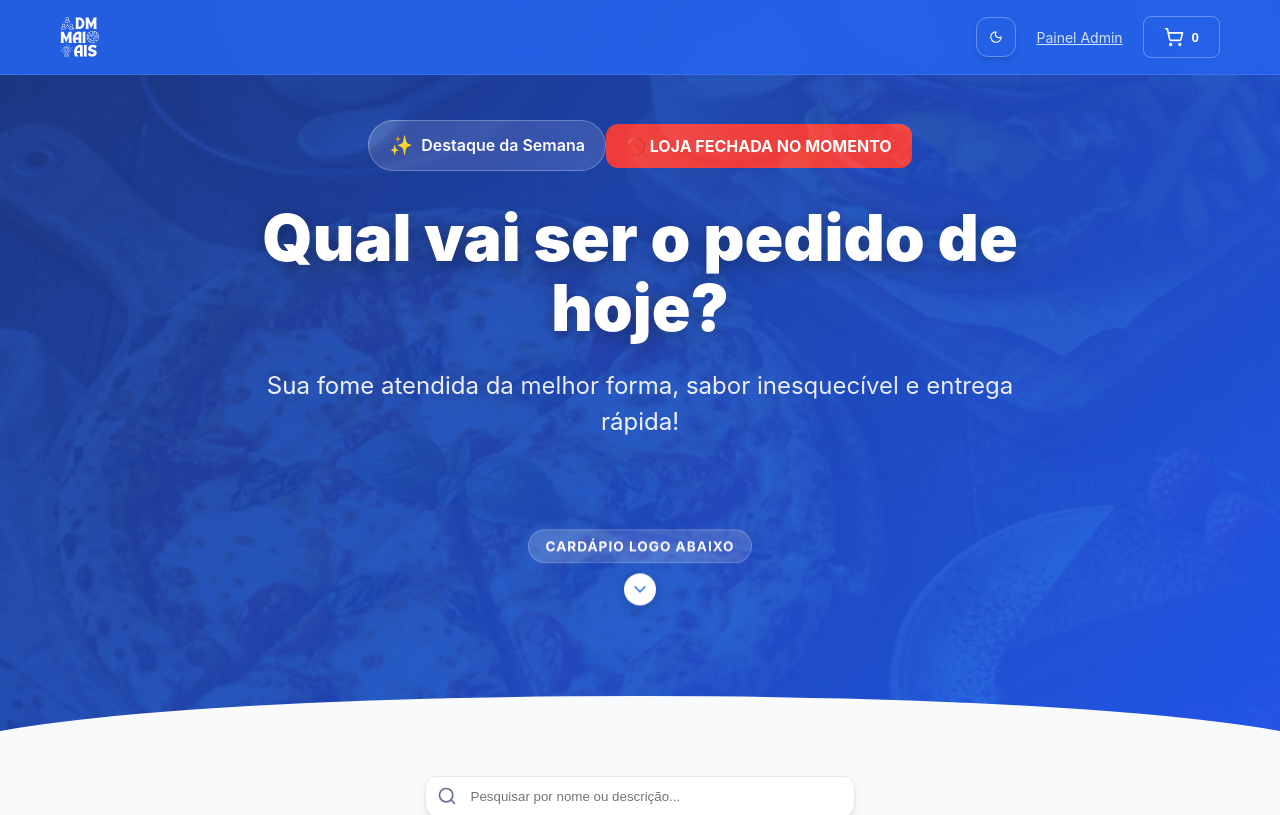
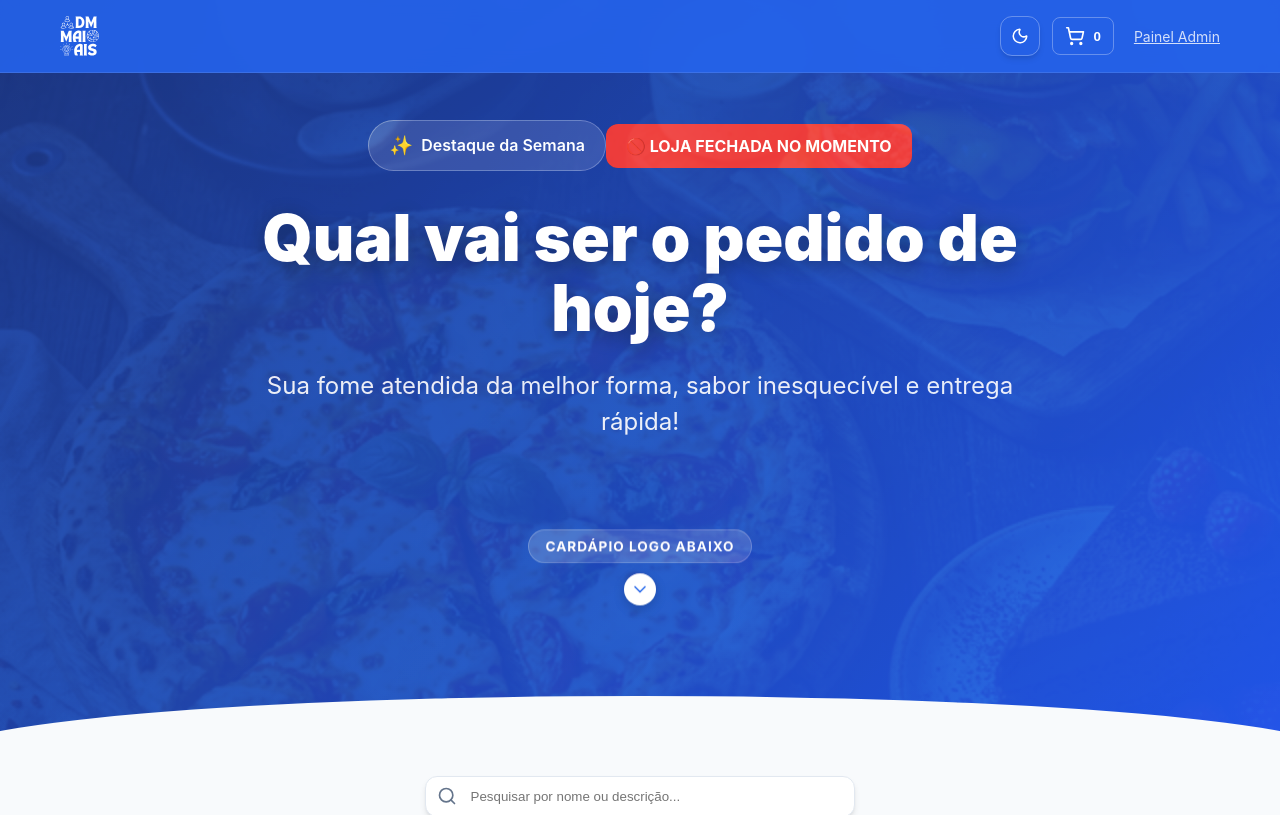
Before and after one commit to Pnuelzin/SITE-PF-ADM, a React (Vite) app: page / in a window 1280 px wide. Shown: the top 815 px of the page. Built offline with nearby package versions, Linux system fonts and the light colour scheme; no server answers; the database is empty.

Commit message:
style: Mantém o seletor de tema visível ao lado do carrinho no Mobile (Home)

```diff
--- a/src/pages/Home.tsx
+++ b/src/pages/Home.tsx
@@ -167,32 +167,35 @@ const Home: React.FC = () => {
           <Link to="/" className="logo">
             <img src="/image/Vector.svg" alt="Logo" style={{ height: '40px', width: 'auto' }} />
           </Link>
-          <div style={{ display: 'flex', alignItems: 'center', gap: '20px' }}>
-            <div className="hide-mobile" style={{ display: 'flex', alignItems: 'center', gap: '20px' }}>
+          <div style={{ display: 'flex', alignItems: 'center', gap: '12px' }}>
+            {/* Theme Toggle - Always Visible */}
             <button
               onClick={toggleTheme}
               className="theme-toggle"
               title={theme === 'light' ? 'Ativar Modo Escuro' : 'Ativar Modo Claro'}
-                style={{ background: 'transparent', border: '1px solid rgba(255,255,255,0.3)', color: 'white', cursor: 'pointer', borderRadius: '12px', padding: '8px 12px', display: 'flex', alignItems: 'center', justifyContent: 'center' }}
+              style={{ background: 'transparent', border: '1px solid rgba(255,255,255,0.3)', color: 'white', cursor: 'pointer', borderRadius: '12px', padding: '8px 10px', display: 'flex', alignItems: 'center', justifyContent: 'center' }}
             >
               {theme === 'light' ? <Moon size={20} /> : <Sun size={20} />}
             </button>
-              <Link to="/admin/login" style={{ color: 'rgba(255,255,255,0.8)', fontSize: '0.875rem' }}>Painel Admin</Link>
-            </div>
 
+            {/* Cart Button - Always Visible */}
             <button
               onClick={() => setIsCartOpen(true)}
               className="btn-outline"
-              style={{ display: 'flex', alignItems: 'center', gap: '8px', background: 'transparent', border: '1px solid rgba(255,255,255,0.3)', color: 'white', cursor: 'pointer' }}
+              style={{ display: 'flex', alignItems: 'center', gap: '8px', background: 'transparent', border: '1px solid rgba(255,255,255,0.3)', color: 'white', cursor: 'pointer', padding: '8px 12px' }}
             >
               <ShoppingCart size={20} />
               <span>{cart.length}</span>
             </button>
 
+            <div className="hide-mobile">
+              <Link to="/admin/login" style={{ color: 'rgba(255,255,255,0.8)', fontSize: '0.875rem', marginLeft: '8px' }}>Painel Admin</Link>
+            </div>
+
             <button
               className="show-mobile"
               onClick={() => setIsMobileMenuOpen(!isMobileMenuOpen)}
-              style={{ background: 'transparent', color: 'white' }}
+              style={{ background: 'transparent', color: 'white', padding: '4px' }}
             >
               {isMobileMenuOpen ? <X size={28} /> : <Menu size={28} />}
             </button>
@@ -213,13 +216,7 @@ const Home: React.FC = () => {
             gap: '15px',
             borderTop: '1px solid rgba(255,255,255,0.1)'
           }}>
-            <button
-              onClick={() => { toggleTheme(); setIsMobileMenuOpen(false); }}
-              style={{ background: 'rgba(255,255,255,0.1)', color: 'white', padding: '12px', borderRadius: '12px', display: 'flex', alignItems: 'center', gap: '10px' }}
-            >
-              {theme === 'light' ? <Moon size={20} /> : <Sun size={20} />}
-              <span>Mudar Tema</span>
-            </button>
+            <div style={{ color: 'rgba(255,255,255,0.6)', fontSize: '0.75rem', fontWeight: 'bold', textTransform: 'uppercase', letterSpacing: '1px', marginBottom: '5px' }}>Navegação</div>
             <Link
               to="/admin/login"
               onClick={() => setIsMobileMenuOpen(false)}
```
Lines whose indentation alone changed are shown as unchanged.
